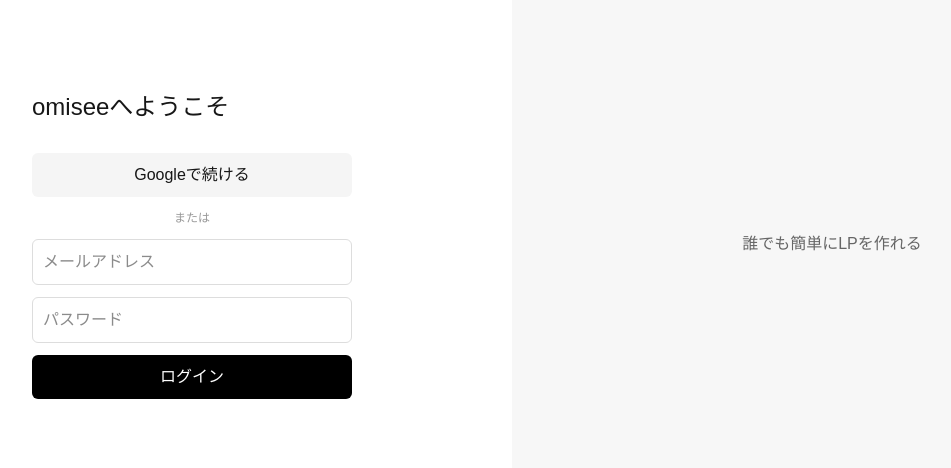
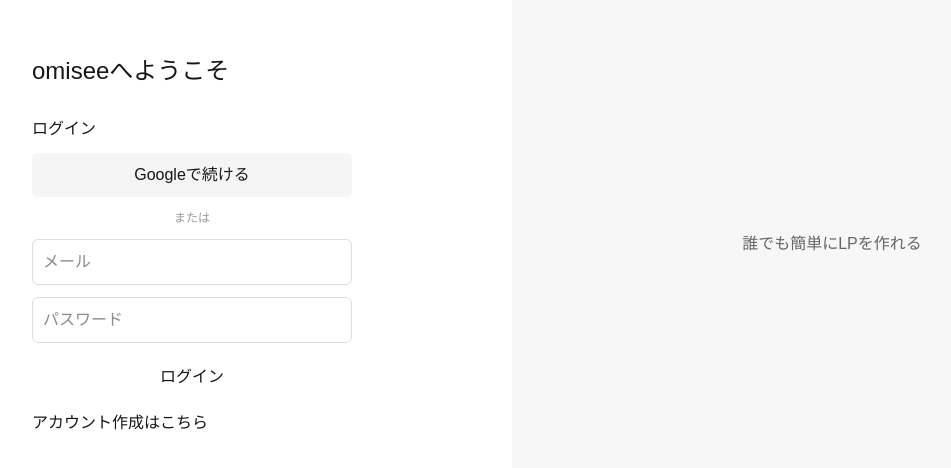
Before and after one commit to tomoshibeee/com.tomoshibeee.omisee, a Next.js app: page /signup in a window 1280 px wide. Shown: the part 156-624 px from the top of the page, without its empty margins (128-1079 px from the left). Built offline with nearby package versions, Linux system fonts and the light colour scheme; no server answers.

Commit message:
wip(#24): add auth

```diff
--- a/components/AuthPage.tsx
+++ b/components/AuthPage.tsx
@@ -1,24 +1,52 @@
+"use client";
+
+import {supabase} from "@/lib/supabase";
+import { useState } from "react";
 import "./AuthPage.css";
 
 export default function AuthPage() {
+  const [mode, setMode] = useState("login");
+  const [email, setEmail] = useState("");
+  const [password, setPassword] = useState("");
+
+  const handleSubmit = async () => {
+    if (mode === "login") {
+      await supabase.auth.signInWithPassword({
+        email,
+        password,
+      });
+    } else {
+      await supabase.auth.signUp({
+        email,
+        password,
+      });
+    }
+  };
   return (
     <div className="container">
       <div className="left">
         <div className="form">
           <h1>omiseeへようこそ</h1>
-
-          <button className="google">
-            Googleで続ける
+          <h2>{mode === "login" ? "ログイン" : "アカウント作成"}</h2>
+          <button className="google">Googleで続ける</button>
+          <div className="divider">または</div>
+          <input
+            placeholder="メール"
+            value={email}
+            onChange={(e) => setEmail(e.target.value)}
+          />
+          <input
+            type="password"
+            placeholder="パスワード"
+            value={password}
+            onChange={(e) => setPassword(e.target.value)}
+          />
+          <button onClick={handleSubmit}>
+            {mode === "login" ? "ログイン" : "登録"}
           </button>
-
-          <div className="divider">または</div>
-
-          <input placeholder="メールアドレス" />
-          <input type="password" placeholder="パスワード" />
-
-          <button className="primary">
-            ログイン
-          </button>
+          <p onClick={() => setMode(mode === "login" ? "signup" : "login")}>
+            {mode === "login" ? "アカウント作成はこちら" : "ログインはこちら"}
+          </p>
         </div>
       </div>
 
```
